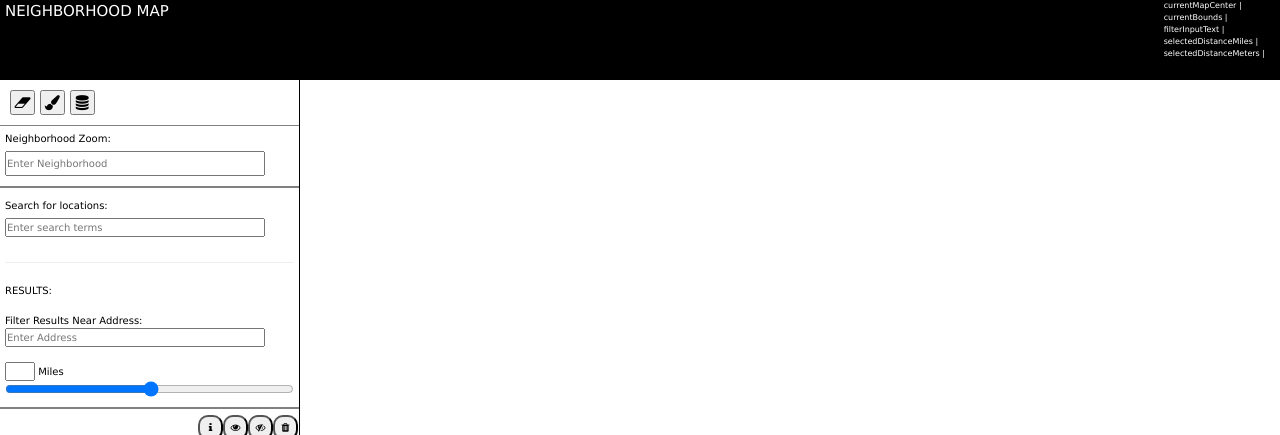
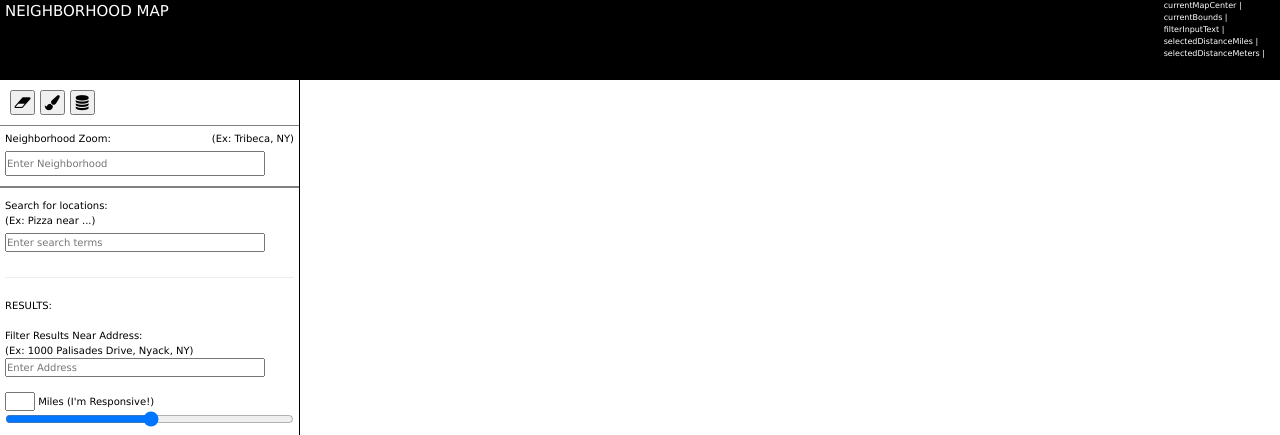
Before and after one commit to JPatrick9793/Udacity_Neighborhood_Map, a plain HTML site: page index.html in a window 1280 px wide. Shown: the top 435 px of the page. Drawn offline with nearby package versions, Linux system fonts and the light colour scheme; some packages are replaced by stand-ins of ours; a script that the page names is missing.

Commit message:
Updated per second Udacity review
Added examples to filter function, searchBox, and neighborhoodZoom

```diff
--- a/index.html
+++ b/index.html
@@ -4,17 +4,10 @@
       <meta charset="UTF-8">
       <title>Udacity_Neighborhood_Map</title>
       <link rel="stylesheet" href="https://www.w3schools.com/w3css/4/w3.css">
-
       <link rel="stylesheet" href="https://cdnjs.cloudflare.com/ajax/libs/font-awesome/4.7.0/css/font-awesome.min.css">
-
       <meta name="viewport" content="width=device-width, initial-scale=1">
-
-
       <link rel="stylesheet" href="css/style.css">
-
-
    </head>
-
    <body>
       <header>
          <div>NEIGHBORHOOD MAP</div>
@@ -31,91 +24,65 @@
             <p>selectedDistanceMeters | <span data-bind="text: selectedDistanceMeters"></span>
             </p>
             <!-- /ko -->
-
          </div>
       </header>
-
       <main class="body_wrapper">
          <aside>
-
             <div class="button_features">
-
                <button data-bind="click: clearMarkersAndPlaces">
                <i class="fa fa-eraser"></i>
                </button>
-
                <button data-bind="click: toggleDrawingManager">
                <i class="fa fa-paint-brush"></i>
                </button>
-
                <button data-bind="click: dropDefaultMarkers">
                <i class="fa fa-database"></i>
                </button>
-
             </div>
-
             <div class="neighborhood_form">
-
                <div>Neighborhood Zoom: </div>
-
+               <div class="aside_example">(Ex: Tribeca, NY) </div>
                <input type="text" placeholder="Enter Neighborhood" id="neighborhoodZoom" data-bind="textInput: neighborhoodInputText, event: {onload: initAutoComplete($element)}" />
-
             </div>
-
             <div class="searchBox_form">
-
                <div>Search for locations:</div>
-
+               <div class="aside_example">(Ex: Pizza near ...) </div>
                <input type="text" placeholder="Enter search terms" id="searchTerms" data-bind="event: {onload: initSearchBox($element)}" />
-
                <!-- SHOW FILTER OPTIONS WHEN THERE ARE SEARCH RESULTS -->
                <!-- ko if: markersAndPlaces().length > 0 -->
                <hr>
                <div>RESULTS:</div>
                <br>
                <div>Filter Results Near Address:</div>
-
+               <div class="aside_example">(Ex: 1000 Palisades Drive, Nyack, NY)</div>
                <input type="text" placeholder="Enter Address" id="filterAddress" data-bind="textInput: filterInputText, event: {onload: initFilterAutoComplete($element)}" />
                <!-- ko if: filterInputText().length > 0 -->
                <br>
-
-      <div><input type="text" data-bind="value: selectedDistanceMiles" id="filterDistanceSlider"/> Miles</div>
-
+               <div><input type="text" data-bind="value: selectedDistanceMiles" id="filterDistanceSlider"/> Miles <span class="aside_example">(I'm Responsive!)</span></div>
                <input type="range" min="1" max = "100" data-bind="value: selectedDistanceMiles,
                   valueUpdate: 'input',
                   event: {change: filterSearchResults}"/>
                <!-- /ko -->
                <!-- /ko -->
-
             </div>
-
             <div data-bind="foreach: markersAndPlaces" class="searchResults">
-
                <div class="list" data-bind="style: {textDecoration: $data.visible() ? 'none' : 'line-through', color: $data.visible() ? 'black' : 'gray' }, event: {mouseover: $parent.markerIconToHover, mouseout: $parent.markerIconToDefault} ">
-
                   <div class="list_title">
-
                      <span data-bind="text: $data.marker.title"></span>
-
                      <!-- ko if: $data.visible() -->
                      <button class="btn" data-bind="click: $parent.toggleInformationWindows">
                      <i class="fa fa-info"></i></button>
-
                      <button class="btn" data-bind="click: $parent.toggleMarkerVisible">
                      <i class="fa fa-eye"></i></button>
                      <!-- /ko -->
-
                      <!-- ko if: !$data.visible() -->
                      <button class="btn" data-bind="click: $parent.toggleMarkerVisible">
                      <i class="fa fa-eye-slash"></i>
                      </button>
                      <!-- /ko -->
-
                      <button class="btn" data-bind="click: $parent.removeMarker">
                      <i class="fa fa-trash"></i></button>
-
                   </div>
-
                   <!-- ko if: $data.googleInfo() && $data.visible() -->
                   <div><i class="fa fa-google"></i> | GOOGLE:</div>
                   <br>
@@ -123,14 +90,12 @@
                   <div>Rating: <span data-bind="text: $data.place.rating"></span>/5</div>
                   <img src="" data-bind="attr: { src: $data.place.photos[0].getUrl({ 'maxWidth': 300, 'maxHeight': 200 }) }" alt="img" />
                   <!-- /ko -->
-
                   <!-- ko if: $data.foursquareInfo() && $data.visible() -->
                   <br>
                   <div><i class="fa fa-foursquare"></i> | FOURSQUARE:</div>
                   <div data-bind="text: $parent.currentFourSquareName"></div>
                   <div>Rating: <span data-bind="text: $parent.currentFourSquareRating"></span>/10</div>
                   <div data-bind="if: $parent.currentFourSquareHours().length > 0">
-
                      <div>HOURS:</div>
                      <ul data-bind="foreach: $parent.currentFourSquareHours">
                         <li>
@@ -139,38 +104,24 @@
                         </li>
                      </ul>
                   </div>
-
                   <div data-bind="if: $parent.currentFourSquareHours().length == 0 ">FourSquare hours information not available <i class="fa fa-frown-o"></i></div>
                   <!-- /ko -->
-
                   <!-- ko if: $data.googleInfo() && !$data.foursquareInfo() && $data.visible() -->
                   <div><i class="fa fa-foursquare"></i> | FOURSQUARE</div>
                   <div>foursquare hours information not available <i class="fa fa-frown-o"></i></div>
                   <!-- /ko -->
-
                </div>
-
             </div>
-
          </aside>
-
          <div id="main">
-
             <div id="map"></div>
-
             <script src='https://cdnjs.cloudflare.com/ajax/libs/jquery/3.2.1/jquery.min.js'></script>
             <script src='http://cdnjs.cloudflare.com/ajax/libs/knockout/3.2.0/knockout-min.js'></script>
-
             <!-- MAKE SURE ALL OTHER SCRIPTS LOADED FIRST -->
             <script src="https://maps.googleapis.com/maps/api/js?libraries=places,geometry,drawing&key=AIzaSyBapC08lQSjzK3EjliUyI89EB7j6a7YRZE&callback=initMap" async defer onerror="mapError()"></script>
-
          </div>
-
       </main>
-
       <footer>Footer :-)</footer>
-
       <script  src="js/index.js"></script>
-
    </body>
 </html>
```
Lines whose indentation alone changed are shown as unchanged.
